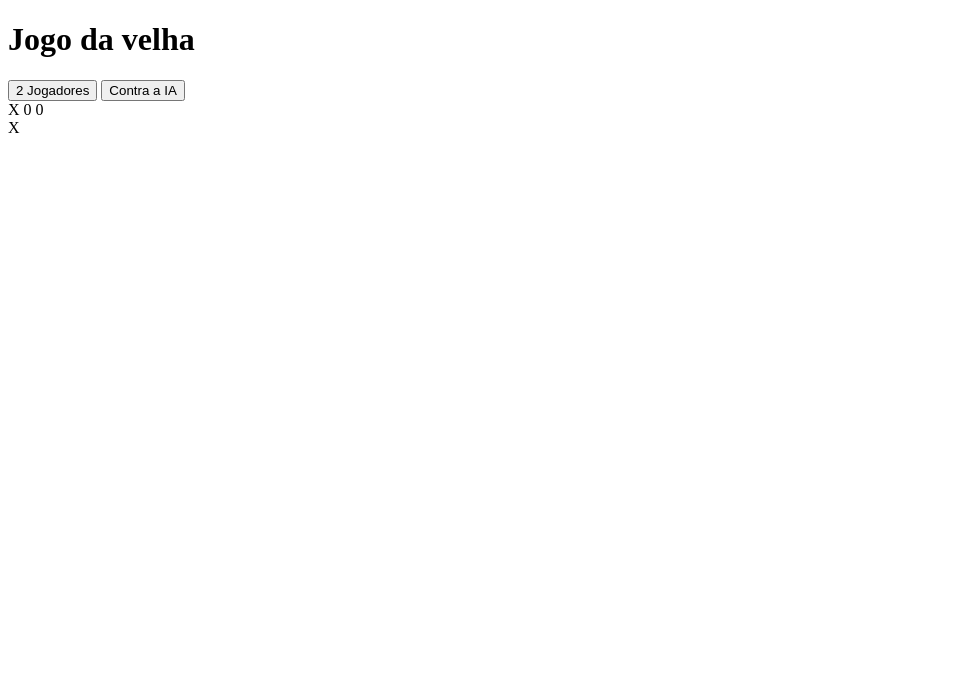
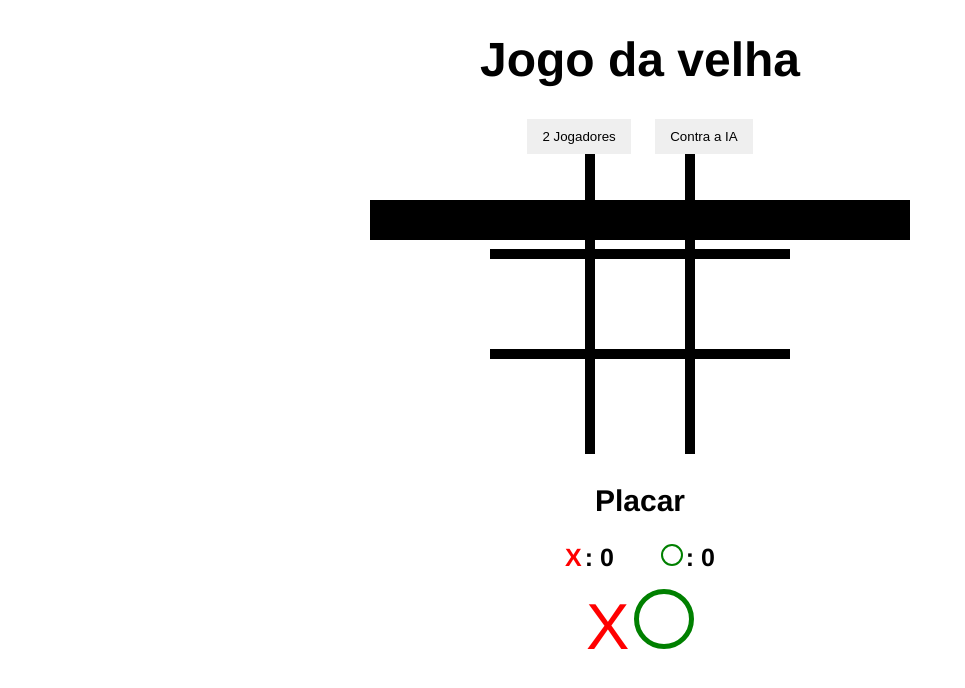
Before and after one commit to Kireyarck/001, a plain HTML site: page index.html in a window 1280 px wide. Shown: the whole page, without its empty margins (0-965 px from the left). Drawn offline with Linux system fonts and the light colour scheme.

Commit message:
Add files via upload

```diff
--- a/index.html
+++ b/index.html
@@ -4,12 +4,13 @@
     <meta charset="UTF-8">
 
     <title>- JOGO DA VELHA -</title>
+    <link rel="stylesheet" href="css/s1.css">
 </head>
 <body>
     <h1>Jogo da velha</h1>
     <div id="Cont-butoes">
-        <button id="2-p">2 Jogadores</button>
-        <button id="1-p">Contra a IA</button>
+        <button class="b" 2-p">2 Jogadores</button>
+        <button class="b" id="1-p">Contra a IA</button>
     </div>
     <div id="conteiner" class="hide">
         <div class="box" id="block1"></div>
@@ -23,12 +24,13 @@
         <div class="box" id="block9"></div>
     </div>
     <div id="placar" class="hide">
+        <h2>        Placar</h2>
         <span class="box-placar">
-            <span id="x-placar">X</span>
+            <span id="x-placar">X</span>:
             <span id="p-nun1">0</span>
         </span>
         <span class="box-placar">
-            <span id="o-placar"></span>
+            <span id="o-placar"></span>:
             <span id="p-nun2">0</span>
         </span>
     </div>
```
